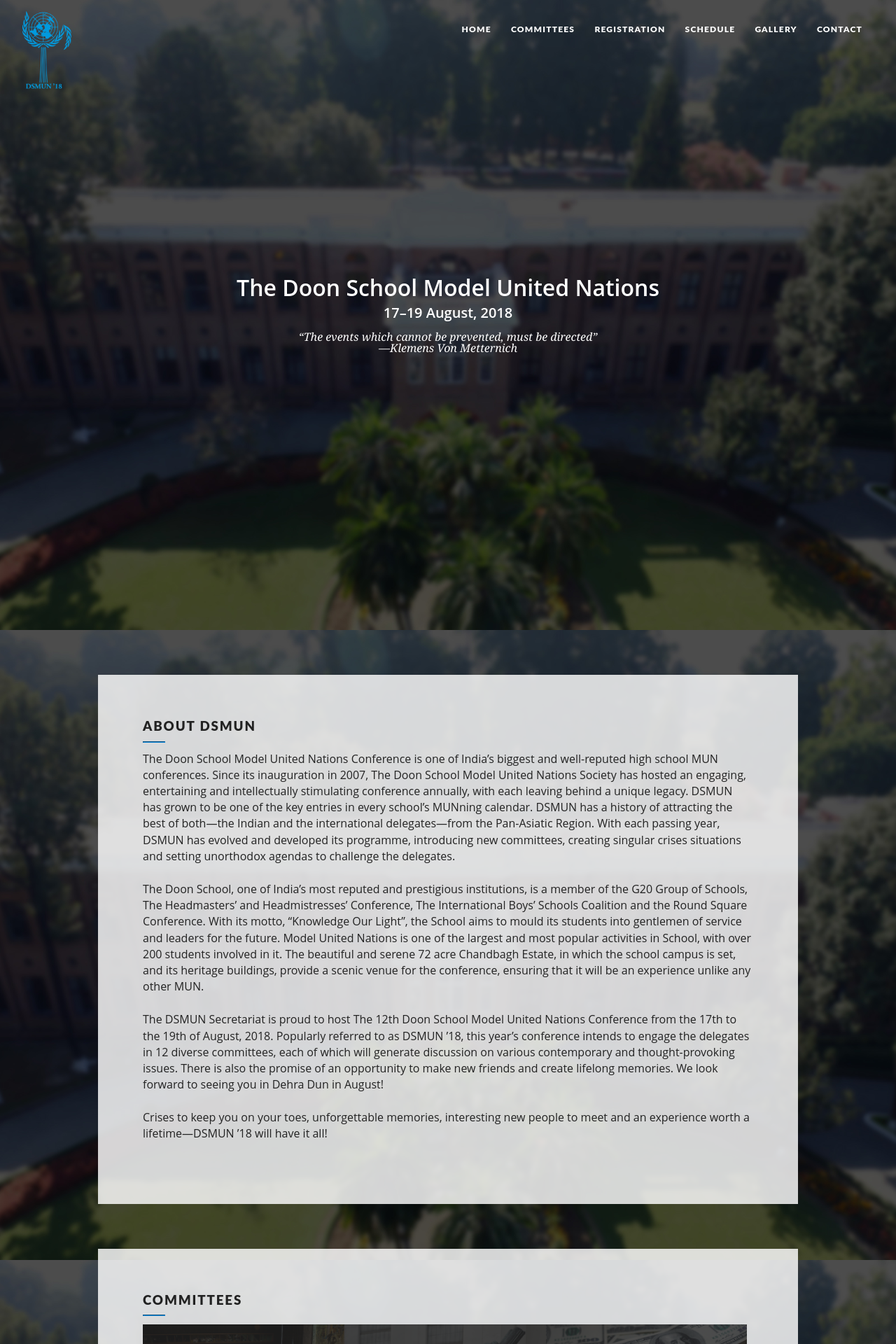
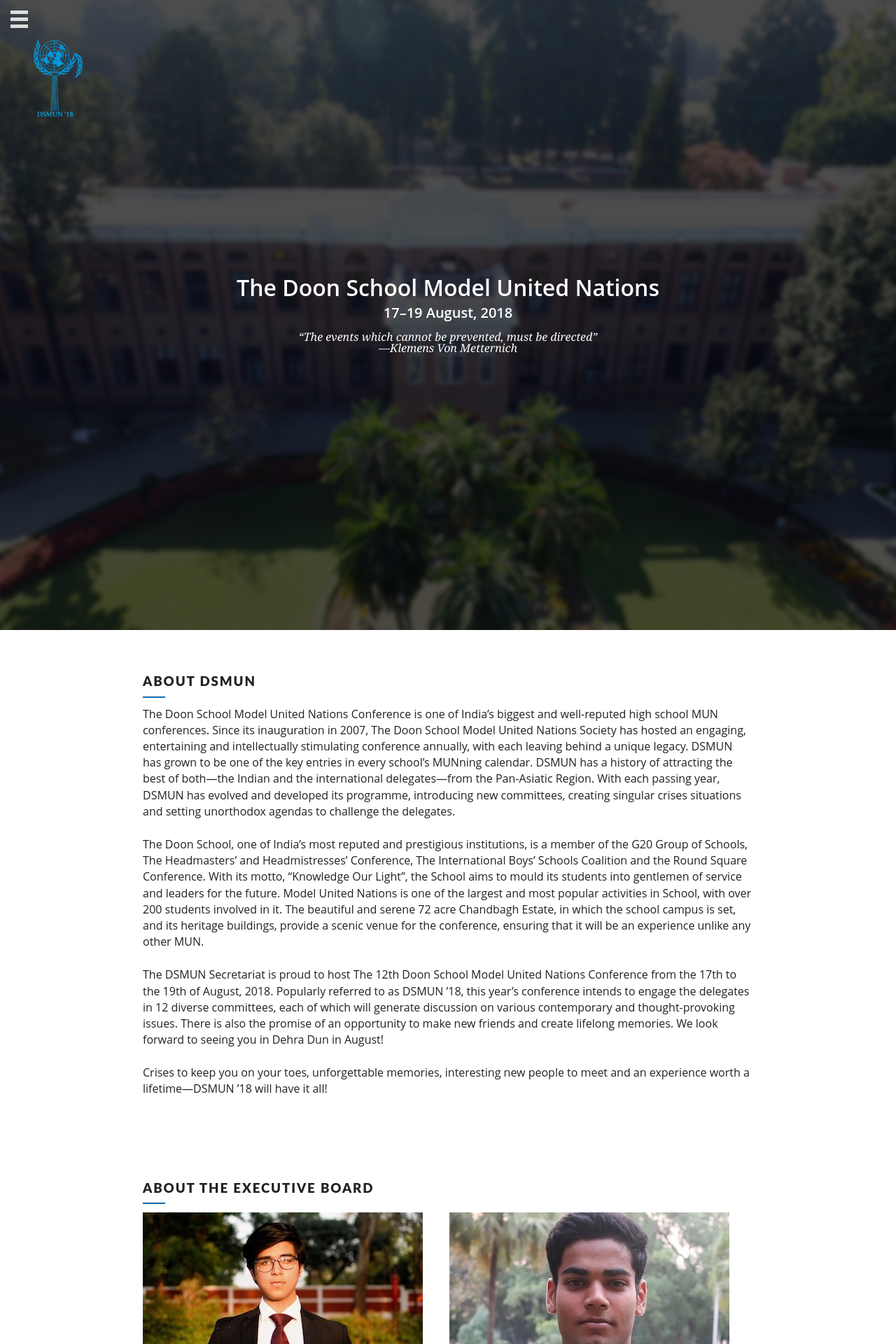
Before and after one commit to pratinav/dsmun18.com, a Jekyll site: the page built from index.html, in a window 1280 px wide. Shown: the top 1920 px of the page at 70% size. Built offline with Jekyll 4.4.1, drawn with Linux system fonts in a browser that asks for light colours; some web fonts are replaced; a script that is not in the unit is left out; some of the changed text lies outside the part shown.

Commit message:
Add a sidebar and EB section

```diff
--- a/_includes/header.html
+++ b/_includes/header.html
@@ -1,14 +1,14 @@
-<header role=”banner”>
-  <a href="{{ site.baseurl }}/"><img class="logo" src="/assets/images/logo_sm.png" alt="Logo" title="DSMUN 2018"></a>
-  <a href="#" class="nav-toggle">
-    <span class="nav-line"></span>
-    <span class="nav-line"></span>
-    <span class="nav-line"></span>
-  </a>
-  <nav role=”navigation”>
+<header role="banner">
+  <button class="nav-toggle"></button>
+
+  <a href="/"><img class="logo" src="/assets/images/logo_sm.png" alt="Logo" title="DSMUN 2018"></a>
+
+  <nav role="navigation">
+    <a href="/"><img class="logo" src="/assets/images/logo_sm.png" alt="Logo" title="DSMUN 2018"></a>
+
     <ul>
       <li><a href="/">Home</a></li>
-      <li><a href="/#committees">Committees</a></li>
+      <li><a href="/committees">Committees</a></li>
       <li><a href="/registration">Registration</a></li>
       <li><a href="/schedule">Schedule</a></li>
       <li><a href="/gallery">Gallery</a></li>
--- a/_layouts/index.html
+++ /dev/null
@@ -1,10 +0,0 @@
-<!doctype html>
-<html lang="en" id="{{ page.title }}">
-  {% include head.html %}
-
-  <body>
-    {% include header.html %}
-    {{ content }}
-    {% include footer.html %}
-  </body>
-</html>
--- a/assets/css/style.css
+++ b/assets/css/style.css
@@ -21,8 +21,6 @@
 }
 
 body {
-  background: url(/assets/images/bg.jpg) center fixed;
-  background-size: cover;
   color: #222222;
   font: 1em "Open Sans", "Helvetica Neue", Arial, sans-serif;
   line-height: 1;
@@ -32,6 +30,10 @@
   margin-left: auto;
   margin-right: auto;
   max-width: 1000px;
+}
+
+header {
+  height: 0;
 }
 
 a {
@@ -58,7 +60,7 @@
   margin-top: 9.6px;
 }
 
-h1 {
+h1, h2 {
   font-family: "Lato Black", "Open Sans", "Helvetica Neue", Arial, sans-serif;
   font-size: 1.17em;
   font-weight: bold;
@@ -66,7 +68,7 @@
   text-transform: uppercase;
 }
 
-h1::after {
+h1::after, h2::after {
   border: 1px solid #1086d6;
   border-style: inset;
   content: '';
@@ -117,21 +119,13 @@
   margin-top: 10em !important;
 }
 
-nav {
-  left: auto;
-  position: absolute;
-  right: 3em;
-  top: 2em;
-}
-
 nav ul {
   list-style: none;
 }
 
 nav ul li {
-  display: inline;
   line-height: inherit;
-  margin: 0;
+  margin: 1em 0;
 }
 
 .attention::after {
@@ -158,26 +152,22 @@
 }
 
 .nav-toggle {
-  display: none;
   position: fixed;
-  right: 1em;
-  top: 2em;
+  left: 15px; top: 15px;
   z-index: 2;
-}
-
-.nav-line {
-  background: white;
-  display: block;
-  height: 2.5px;
-  margin-bottom: 4px;
-  width: 20px;
+  height: 25px;
+  width: 25px;
+  cursor: pointer;
+  background-image: url('/assets/images/hamburger.svg');
+  background-size: contain;
+  background-color: rgba(0, 0, 0, 0);
+  border: none;
 }
 
 .nav-open {
   transform: translateX(0);
 }
 
-@media screen and (max-width: 950px) {
 .nav-toggle {
   display: inline-block;
 }
@@ -187,11 +177,11 @@
   display: block;
   height: 100%;
   max-width: 180px;
-    padding-top: 4em;
+  padding-top: 2em;
   position: fixed;
-    right: 0;
+  left: 0;
   top: 0;
-    transform: translateX(100%);
+  transform: translateX(-100%);
   transition: transform 200ms ease-in-out;
   width: 100%;
   z-index: 1;
@@ -215,7 +205,6 @@
 .attention::after {
   display: none;
 }
-}
 
 .nav-wrapper {
   color: white;
@@ -224,17 +213,26 @@
 
 .logo {
   height: auto;
+  left: 3em;
+  position: absolute;
+  top: 3.5em;
+  width: 70px;
+  z-index: 2;
+}
+
+nav .logo {
+  width: 70px;
+  height: auto;
+  position: relative;
+  padding-bottom: 2em;
+  top: 2em;
   left: 2em;
-  position: absolute;
-  top: 1em;
-  width: 70px;
 }
 
 .panel {
   background: rgba(255, 255, 255, 0.825);
-  margin-bottom: 4em;
-  margin-top: 4em;
-  padding: 4em;
+  margin: 2em auto;
+  padding: 2em 4em;
   width: 92.5%;
   overflow: auto;
 }
@@ -377,7 +375,7 @@
 
 footer .container {
   position: relative;
-  width: 85%;
+  width: 70%;
 }
 
 footer .social {
@@ -684,7 +682,7 @@
   }
 }
 
-.chair_img figcaption {
+figcaption {
   color: gray;
   margin: 0.5em 0;
   text-align: center;
@@ -761,3 +759,17 @@
 ul ul {
   margin-left: 2em;
 }
+
+.bckg {
+  background: url('/assets/images/bg.jpg') center fixed;
+  background-size: cover;
+  width: 100%;
+  height: 100%;
+  position: absolute;
+  overflow: hidden;
+}
+
+#eb figure {
+  display: inline-block;
+  margin-right: 2.1em;
+}
--- a/index.html
+++ b/index.html
@@ -1,9 +1,10 @@
 ---
-layout: index
+layout: default
 title: Home
 description: The official homepage of The Doon School Model United Nations 2018
 ---
 <section class="landing">
+  <div class="bckg"></div>
   <div class="hero-intro">
     <span class="heading">The Doon School Model United Nations</span>
     <div class="dates">
@@ -29,11 +30,18 @@
   <p>Crises to keep you on your toes, unforgettable memories, interesting new people to meet and an experience worth a lifetime—DSMUN ’18 will have it all!</p>
 </section>
 
-<section id="committees" class="work container panel">
-  <h1>Committees</h1>
-  <div class="grid">
-    {% for committee in site.committees_list %}
-      <a href="/committees/{{ committee }}"><div class="grid-item"></div></a>
-    {% endfor %}
-  </div>
+<section id="eb" class="container panel">
+  <h1>About the Executive Board</h1>
+  <figure>
+    <img src="/assets/images/eb/ojk.jpg" alt="Ojas Kharabanda" title="Ojas Kharabanda">
+    <figcaption>Ojas Kharabanda, Secretary General</figcaption>
+  </figure>
+  <figure>
+    <img src="/assets/images/eb/saraf.jpg" alt="Ritwik Saraf" title="Ritwik Saraf">
+    <figcaption>Ritwik Saraf, President</figcaption>
+  </figure>
+  <figure>
+    <img src="/assets/images/eb/ranvijay.jpg" alt="Ranvijay Singh" title="Ranvijay Singh">
+    <figcaption>Ranvijay Singh, Deputy Secretary General</figcaption>
+  </figure>
 </section>
```
Also changed, not shown: _committees/index.md (+8 -4 lines), _pages/about-the-eb.html (deleted, +0 -120 lines), assets/images/eb/ojk.jpg (added), assets/images/eb/ranvijay.jpg (added), assets/images/eb/saraf.jpg (added), assets/images/hamburger.svg (added). Lines whose indentation alone changed are shown as unchanged.
